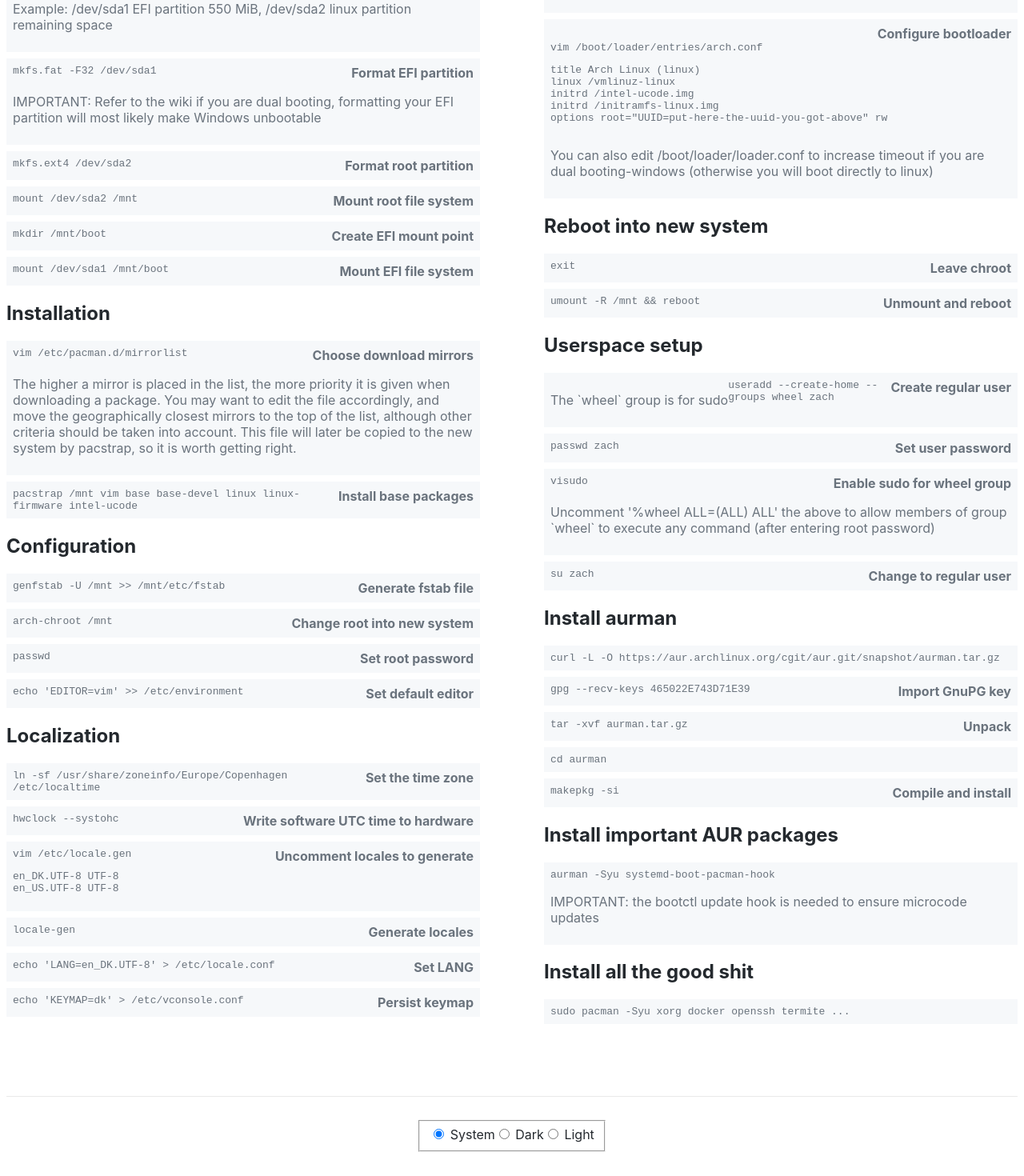
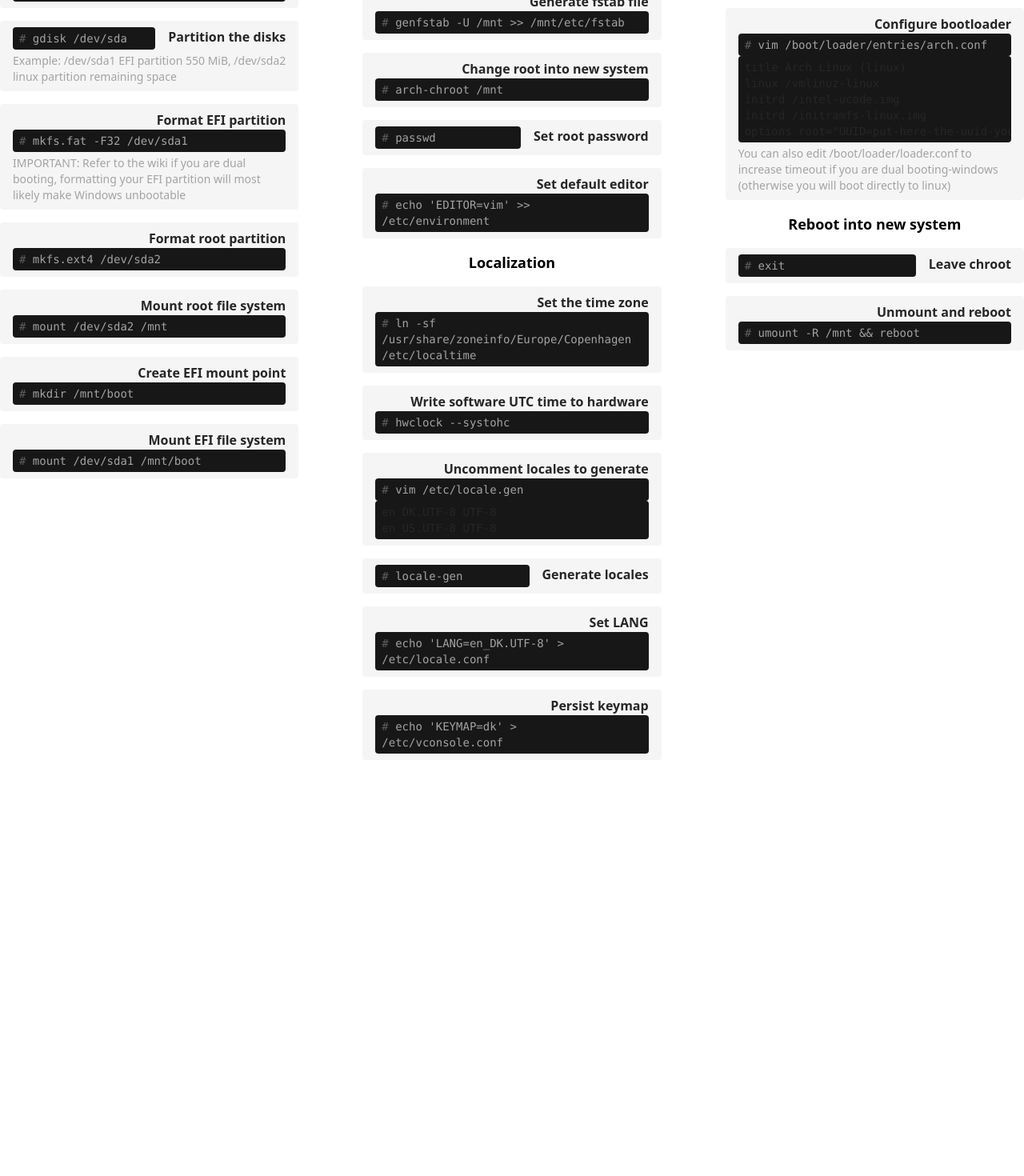
Before and after one commit to zachasme/aliman, a Next.js app: page / in a window 1280 px wide. Shown: the part 518-1988 px from the top of the page at 80% size. After the commit the page ends 1468 px from the top, so only its background shows below. Built offline with nearby package versions, Linux system fonts and the light colour scheme.

Commit message:
tailwind

```diff
--- a/package.json
+++ b/package.json
@@ -8,9 +8,12 @@
     "clean": "yarn.lock node_modules"
   },
   "dependencies": {
+    "autoprefixer": "^10.1.0",
     "next": "^10.0.7",
+    "postcss": "^8.2.1",
     "react": "^17.0.1",
-    "react-dom": "^17.0.1"
+    "react-dom": "^17.0.1",
+    "tailwindcss": "^2.0.2"
   },
   "devDependencies": {
     "@types/node": "^14.14.31",
--- /dev/null
+++ b/postcss.config.js
@@ -0,0 +1,6 @@
+module.exports = {
+  plugins: {
+    tailwindcss: {},
+    autoprefixer: {},
+  },
+}
--- /dev/null
+++ b/src/components/Guide.tsx
@@ -0,0 +1,21 @@
+import Instructions from "../components/Instructions";
+
+const Guide: React.FC = () => {
+  return (
+    <main className="min-h-screen bg-white dark:bg-gray-900 text-black dark:text-white">
+      <fieldset>
+        <legend>text editor</legend>
+        <label>
+          <input type="radio" name="editor" /> vim
+        </label>
+        <label>
+          <input type="radio" name="editor" /> nano
+        </label>
+      </fieldset>
+
+      <Instructions />
+    </main>
+  );
+};
+
+export default Guide;
--- a/src/components/Instructions.tsx
+++ b/src/components/Instructions.tsx
@@ -1,4 +1,15 @@
 import makeSections, { defaultOptions, Step, Options } from "../steps";
+
+const Terminal: React.FC = (props) => {
+  return (
+    <kbd
+      className={
+        "flex-grow block text-sm text-gray-400 bg-gray-900 px-2 py-1 rounded"
+      }
+      {...props}
+    />
+  );
+};
 
 const AnyStep: React.FC<{ step: Step; options: Options }> = (props) => {
   const { step, options } = props;
@@ -7,24 +18,22 @@
     case "command":
       return (
         <>
-          {step.title && <h3>{step.title}</h3>}
-          <code>{step.command}</code>
-          {step.note && <p>{step.note}</p>}
+          <Terminal>{step.command}</Terminal>
         </>
       );
     case "write":
       return (
         <>
-          {step.title && <h3>{step.title}</h3>}
-          <code>
+          <Terminal>
             {options.editor} {step.path}
-            <pre>
-              <code>{step.lines.join("\n")}</code>
-            </pre>
-          </code>
-          {step.note && <p>{step.note}</p>}
+          </Terminal>
+          <pre className="w-full overflow-x-scroll block whitespace-pre text-sm bg-gray-900 px-2 py-1 rounded">
+            <code>{step.lines.join("\n")}</code>
+          </pre>
         </>
       );
+    case "text":
+      return <></>;
   }
 };
 
@@ -35,14 +44,25 @@
 
   return (
     <article>
-      <h1>Installation cheatsheet</h1>
+      <h1 className="text-xl font-semibold">Installation cheatsheet</h1>
       {sections.map((section, i) => (
-        <section key={i}>
-          <h2>{section.title}</h2>
+        <section key={i} className="overflow-auto">
+          <h2 className="text-center mt-4 text-lg font-semibold">
+            {section.title}
+          </h2>
           <ol>
             {section.steps.map((step, i) => (
-              <li key={i}>
+              <li
+                key={i}
+                className="flex flex-row-reverse flex-wrap bg-gray-100 text-gray-800 dark:bg-gray-800 dark:text-gray-300 mt-4 px-4 py-2 rounded"
+              >
+                {step.title && <h3 className="font-bold pl-4">{step.title}</h3>}
                 <AnyStep options={options} step={step} />
+                {step.note && (
+                  <p className="w-full text-sm text-gray-400 mt-1">
+                    {step.note}
+                  </p>
+                )}
               </li>
             ))}
           </ol>
--- a/src/pages/_app.js
+++ /dev/null
@@ -1,7 +0,0 @@
-import '../styles/globals.css'
-
-function MyApp({ Component, pageProps }) {
-  return <Component {...pageProps} />
-}
-
-export default MyApp
--- /dev/null
+++ b/src/pages/_app.tsx
@@ -0,0 +1,8 @@
+import { AppProps } from "next/app";
+import "../styles/globals.css";
+
+function MyApp({ Component, pageProps }: AppProps) {
+  return <Component {...pageProps} />;
+}
+
+export default MyApp;
--- a/src/pages/index.tsx
+++ b/src/pages/index.tsx
@@ -1,74 +1,27 @@
-import { useState, useEffect } from "react";
+import { GetStaticProps } from "next";
 import Head from "next/head";
-import styles from "../styles/Home.module.css";
-import makeSections, { defaultOptions, Step, Options } from "../steps";
-import Instructions from "../components/Instructions";
+import makeSections, { defaultOptions } from "../steps";
+import Guide from "../components/Guide";
 
-type Mode = "system" | "dark" | "light";
-
-export default function Home() {
-  const [mode, setMode] = useState<Mode>("system");
-
-  useEffect(() => {
-    document.documentElement.setAttribute("data-theme", mode);
-  }, [mode]);
-
+export default function Index() {
   const options = defaultOptions;
 
   const sections = makeSections(options);
 
   return (
-    <div className={styles.container}>
+    <>
       <Head>
         <title>Arch Linux Installation Manager</title>
         <link rel="icon" href="/favicon.ico" />
       </Head>
 
-      <fieldset>
-        <legend>text editor</legend>
-        <label>
-          <input type="radio" name="editor" /> vim
-        </label>
-        <label>
-          <input type="radio" name="editor" /> nano
-        </label>
-      </fieldset>
-
-      <main className={styles.main}>
-        <Instructions />
-      </main>
-
-      <footer className={styles.footer}>
-        <fieldset>
-          <label>
-            <input
-              type="radio"
-              name="mode"
-              checked={mode === "system"}
-              onChange={(e) => setMode("system")}
-            />{" "}
-            System
-          </label>
-          <label>
-            <input
-              type="radio"
-              name="mode"
-              checked={mode === "dark"}
-              onChange={(e) => setMode("dark")}
-            />{" "}
-            Dark
-          </label>
-          <label>
-            <input
-              type="radio"
-              name="mode"
-              checked={mode === "light"}
-              onChange={(e) => setMode("light")}
-            />{" "}
-            Light
-          </label>
-        </fieldset>
-      </footer>
-    </div>
+      <Guide />
+    </>
   );
 }
+
+export const getStaticProps: GetStaticProps = async (context) => {
+  return {
+    props: {}, // will be passed to the page component as props
+  };
+};
--- a/src/steps.ts
+++ b/src/steps.ts
@@ -3,6 +3,10 @@
   note?: string;
   skip?: boolean;
   chroot?: boolean;
+}
+
+export interface TextStep extends BaseStep {
+  type: "text";
 }
 
 export interface WriteStep extends BaseStep {
@@ -17,7 +21,7 @@
   store?: string;
 }
 
-export type Step = WriteStep | CommandStep;
+export type Step = CommandStep | TextStep | WriteStep;
 
 export interface Section {
   title: string;
@@ -61,6 +65,13 @@
     {
       title: "Pre-installation (live environment)",
       steps: [
+        {
+          skip: true,
+          type: "text",
+          title: "Boot the live environment",
+          note:
+            "Aquire an installation media, verify signature, prepare installation medium and boot the live environment as per the offical Installation Guide.",
+        },
         {
           skip: true,
           type: "command",
@@ -276,7 +287,7 @@
         },
       ],
     },
-
+    /*
     {
       title: "Userspace setup",
       steps: [
@@ -363,6 +374,6 @@
           command: "sudo pacman -Syu xorg docker openssh termite ...",
         },
       ],
-    },
+    },*/
   ];
 }
--- a/src/styles/Home.module.css
+++ /dev/null
@@ -1,114 +0,0 @@
-.container {
-  min-height: 100vh;
-  padding: 0 0.5rem;
-  display: flex;
-  flex-direction: column;
-  justify-content: center;
-  align-items: center;
-}
-
-.main {
-  padding: 5rem 0;
-  flex: 1;
-  display: flex;
-  flex-direction: column;
-  justify-content: center;
-  align-items: center;
-}
-
-.footer {
-  width: 100%;
-  height: 100px;
-  border-top: 1px solid #eaeaea;
-  display: flex;
-  justify-content: center;
-  align-items: center;
-}
-
-.footer img {
-  margin-left: 0.5rem;
-}
-
-.footer a {
-  display: flex;
-  justify-content: center;
-  align-items: center;
-}
-
-.title a {
-  color: #0070f3;
-  text-decoration: none;
-}
-
-.title a:hover,
-.title a:focus,
-.title a:active {
-  text-decoration: underline;
-}
-
-.title {
-  margin: 0;
-  line-height: 1.15;
-  font-size: 4rem;
-}
-
-.title,
-.description {
-  text-align: center;
-}
-
-.description {
-  line-height: 1.5;
-  font-size: 1.5rem;
-}
-
-.code {
-  background: #fafafa;
-  border-radius: 5px;
-  padding: 0.75rem;
-  font-size: 1.1rem;
-  font-family: Menlo, Monaco, Lucida Console, Liberation Mono, DejaVu Sans Mono,
-    Bitstream Vera Sans Mono, Courier New, monospace;
-}
-
-.grid {
-  display: flex;
-  align-items: center;
-  justify-content: center;
-  flex-wrap: wrap;
-  margin-top: 3rem;
-}
-
-.card {
-  margin: 1rem;
-  flex-basis: 45%;
-  padding: 1.5rem;
-  text-align: left;
-  color: inherit;
-  text-decoration: none;
-  border: 1px solid #eaeaea;
-  border-radius: 10px;
-  transition: color 0.15s ease, border-color 0.15s ease;
-}
-
-.card:hover,
-.card:focus,
-.card:active {
-  color: #0070f3;
-  border-color: #0070f3;
-}
-
-.card h3 {
-  margin: 0 0 1rem 0;
-  font-size: 1.5rem;
-}
-
-.card p {
-  margin: 0;
-  font-size: 1.25rem;
-  line-height: 1.5;
-}
-
-.logo {
-  height: 1em;
-}
--- a/src/styles/globals.css
+++ b/src/styles/globals.css
@@ -1,3 +1,22 @@
+@tailwind base;
+@tailwind components;
+@tailwind utilities;
+
+article {
+  margin-top: 1rem;
+  column-count: 3;
+  column-width: 20em;
+  grid-column-gap: 5rem;
+  column-gap: 5rem;
+}
+
+kbd::before {
+  content: "# ";
+  opacity: 0.5;
+}
+
+/*
+
 :root,
 :root[data-theme="light"] {
   --color-bg-primary: #fff;
@@ -48,12 +67,14 @@
 
 * {
   box-sizing: border-box;
+  scrollbar-color: var(--color-bg-primary) var(--color-bg-tertiary);
+  scrollbar-width: thin;
 }
 
 article {
   margin-top: 1rem;
   column-count: 3;
-  column-width: 30em;
+  column-width: 20em;
   grid-column-gap: 5rem;
   column-gap: 5rem;
 }
@@ -72,11 +93,26 @@
   flex-direction: row-reverse;
   flex-wrap: wrap;
   transition: all 0.2s ease-out;
+  overflow: auto;
+}
+li:hover {
+  transform: translateX(5px);
 }
 h3 {
   margin: 0;
   font-size: 1rem;
 }
-code {
+kbd {
   flex: 1;
 }
+kbd::before {
+  content: "# ";
+  opacity: 0.5;
+}
+pre {
+  padding: 1ch 2ch;
+  flex-basis: 100%;
+  background: var(--color-bg-secondary);
+  overflow-x: scroll;
+}
+/**/
--- /dev/null
+++ b/tailwind.config.js
@@ -0,0 +1,17 @@
+const colors = require("tailwindcss/colors");
+
+module.exports = {
+  purge: ["./src/**/*.tsx?"],
+  darkMode: "media", // or 'media' or 'class'
+  theme: {
+    extend: {
+      colors: {
+        gray: colors.trueGray,
+      },
+    },
+  },
+  variants: {
+    extend: {},
+  },
+  plugins: [],
+};
```
Also changed, not shown: 1 other file (tests, documents, lock files or other folders).
